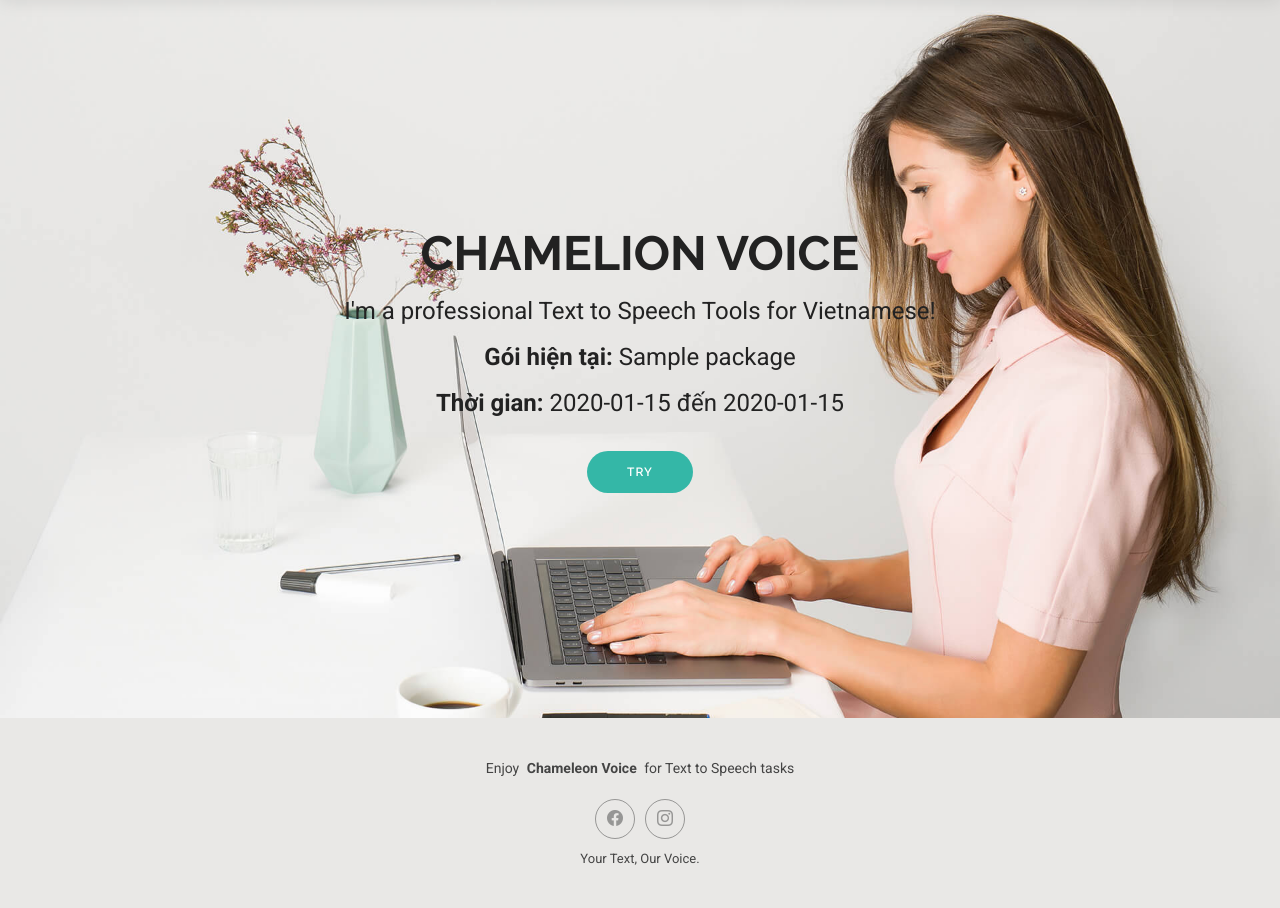
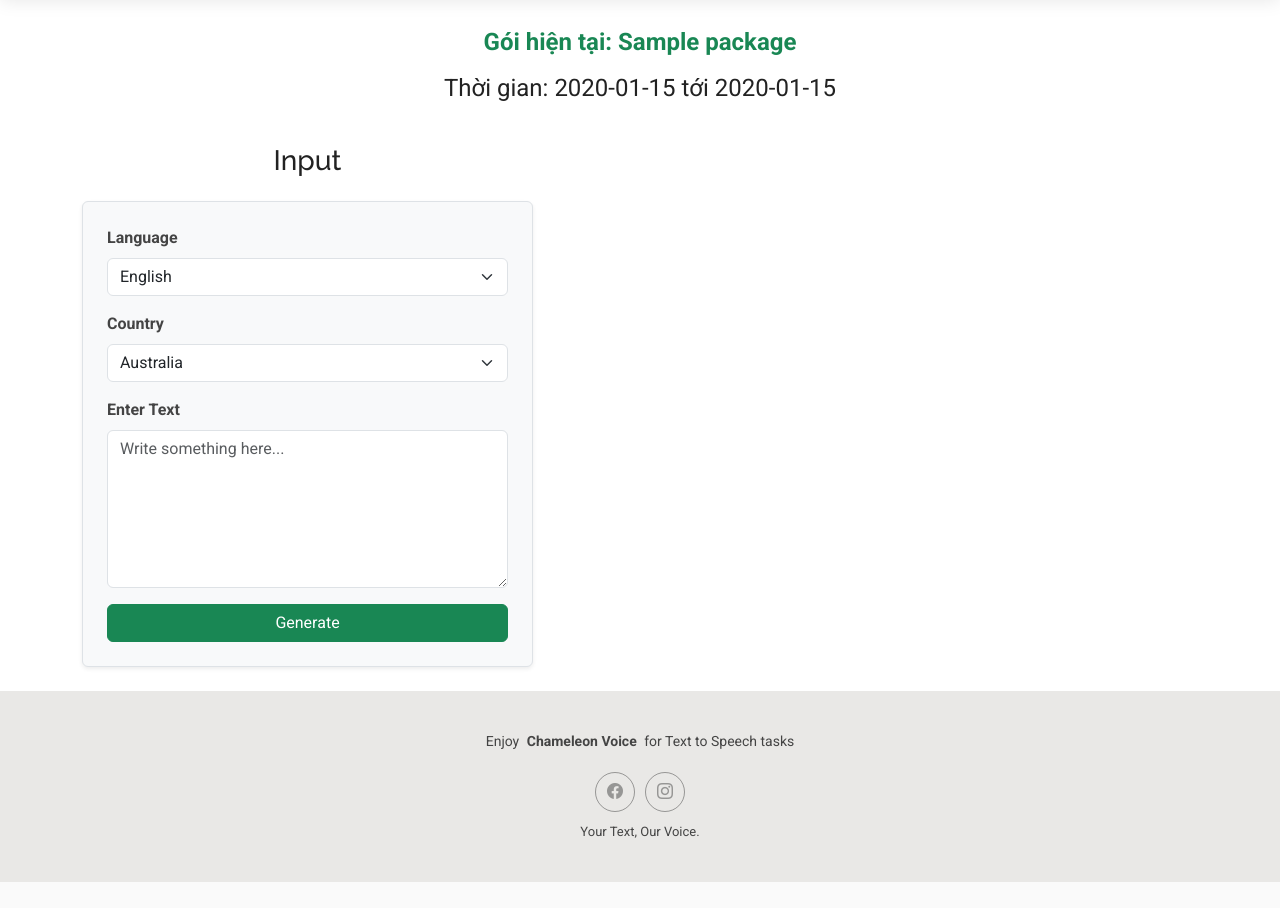
Before and after one commit to phamnguyet2003/DSP-Project, a Django app: page /index/ in a window 1280 px wide. Shown: the part 83-991 px from the top of the page. After the commit the page ends 965 px from the top, so only its background shows below. Run offline with Django 5.2, Linux system fonts and the light colour scheme; a user stored in the database is signed in; tables that the repository leaves empty hold one stand-in row (values such as "Sample post"); some libraries are stand-ins or nearby versions.

Commit message:
ver 1 - 2/2/2025

```diff
--- a/tts_project/home/Templates/index.html
+++ b/tts_project/home/Templates/index.html
@@ -3,31 +3,94 @@
 {% block main-content %}
 <main class="main">
 
-  <!-- Hero Section -->
-  <section id="hero" class="hero section">
-
-    <img src="assets/img/hero-bg.jpg" alt="" data-aos="fade-in">
-
-    <div class="container text-center" data-aos="zoom-out" data-aos-delay="100">
+  <section id="hero" class="hero section text-center py-2" style="min-height: 120px; padding: 10px 0;">
+    <div class="container" data-aos="zoom-out" data-aos-delay="100">
       <div class="row justify-content-center">
-        <div class="col-lg-8">
-          <h2>CHAMELION VOICE</h2>
-          <p>I'm a professional Text to Speech Tools for Vietnamese!</p>
-
+        <div class="col-lg-5"> <!-- Thu nhỏ hơn nữa -->
           <!-- Hiển thị thông tin gói dịch vụ nếu có -->
           {% if package.name %}
-            <p><strong>Gói hiện tại:</strong> {{ package.name }}</p>
-            <p><strong>Thời gian:</strong> {{ package.start|date:"Y-m-d" }} đến {{ package.end|date:"Y-m-d" }}</p>
+            <p class="text-success fw-bold small mb-1">Gói hiện tại: {{ package.name }}</p>
+            <p class="small mb-0">Thời gian: {{ package.start|date:"Y-m-d" }} tới {{ package.end|date:"Y-m-d" }}</p>
           {% else %}
-            <p><strong>Chưa có gói dịch vụ nào.</strong></p>
+            <p class="text-danger small mb-0">Chưa có gói dịch vụ nào.</p>
           {% endif %}
-
-          <a href="{% url 'index' %}" class="btn-get-started">Try</a>
         </div>
       </div>
     </div>
+  </section><!-- /Hero Section -->
 
-  </section><!-- /Hero Section -->
+  <div class="container my-4">
+    <div class="row justify-content-between"> <!-- Chia màn hình thành 2 phần -->
+
+      <!-- Input Section -->
+      <div class="col-md-5">
+        <h3 class="text-center mb-4">Input</h3>
+        <form action="" method="post" class="p-4 border rounded shadow-sm bg-light">
+            {% csrf_token %}
+
+            <div class="mb-3">
+                <label for="language" class="form-label fw-bold">Language</label>
+                <select id="language" class="form-select" name="lang">
+                    <option value="en">English</option>
+                    <option value="hi">Hindi</option>
+                    <option value="fr">French</option>
+                    <option value="zh-TW">Mandarin (Taiwan)</option>
+                    <option value="zh-CN">Mandarin (China Mainland)</option>
+                    <option value="pt">Portuguese</option>
+                    <option value="es">Spanish</option>
+                </select>
+            </div>
+
+            <div class="mb-3">
+                <label for="country" class="form-label fw-bold">Country</label>
+                <select id="country" class="form-select" name="tdl">
+                    <option value="com.au">Australia</option>
+                    <option value="co.uk">United Kingdom</option>
+                    <option value="com">United States</option>
+                    <option value="ca">Canada</option>
+                    <option value="co.in">India</option>
+                    <option value="ie">Ireland</option>
+                    <option value="co.za">South Africa</option>
+                    <option value="fr">France</option>
+                    <option value="com.br">Brazil</option>
+                    <option value="pt">Portugal</option>
+                    <option value="com.mx">Mexico</option>
+                    <option value="com.mx">Spain</option>
+                </select>
+            </div>
+
+            <div class="mb-3">
+                <label for="text_area" class="form-label fw-bold">Enter Text</label>
+                <textarea class="form-control" id="text_area" rows="6" name="text" required placeholder="Write something here..."></textarea>
+            </div>
+
+            <div class="text-center">
+                <input type="submit" class="btn btn-success w-100" value="Generate">
+            </div>
+        </form>
+      </div>
+
+      <!-- Output Section -->
+      <div class="col-md-5">
+        {% if loc %}
+        <h3 class="text-center mb-4">Output</h3>
+
+        <div class="alert alert-success" role="alert">
+            Your File is Ready to
+            <a href="{% static 'sound/' %}{{ loc }}" download>Download</a>
+        </div>
+
+        <div style="margin-top: 30px; margin-bottom: 50px;" class="center">
+            <audio controls style="width: 100%;">
+                <source src="{% static 'sound/' %}{{ loc }}" type="audio/mp3">
+                Your browser does not support the audio element.
+            </audio>
+        </div>
+        {% endif %}
+      </div>
+
+    </div>
+  </div>
 
 </main>
 {% endblock %}
--- a/tts_project/home/views.py
+++ b/tts_project/home/views.py
@@ -9,7 +9,12 @@
 from django.core.cache import cache
 from django.contrib.auth import logout
 
-
+# model
+from gtts import gTTS
+import string
+import random
+import os
+import shutil
 # Create your views here.
 def get_home(request):
 
@@ -28,10 +33,11 @@
 
     return render(request, 'payments.html', {'username':username, 'customer_value': money})
 
-def get_index(request): # giao diện để dùng tool
+def get_index(request):
     if not request.user.is_authenticated:
         return redirect('login')  # Hoặc trang đăng nhập của bạn
     customer = Customer.objects.get(username=request.user.username)
+
     # Lấy gói dịch vụ active của người dùng
     active_subscription = Subscription.objects.filter(customer=customer, status=True).first()
     if active_subscription:
@@ -39,10 +45,35 @@
         active_package_start_date = active_subscription.start_date
         active_package_end_date = active_subscription.end_date
 
-
     username = request.user.name
     money = request.user.money
-    return render(request, 'index.html', {'username':username, 'customer_value': money, 'package':{'name':active_package_name, 'start':active_package_start_date, 'end':active_package_end_date}})
+
+    loc = None  # Khởi tạo biến `loc` cho việc truyền kết quả file âm thanh
+
+    if request.method == "POST":
+        letters = string.ascii_lowercase
+
+        file_name = f"{''.join(random.choice(letters) for i in range(10))}.mp3"
+
+        text = request.POST['text']
+        tdl = request.POST['tdl']
+        lang = request.POST['lang']
+
+        tts = gTTS(text, lang=lang, tld=tdl)
+        tts.save(file_name)
+
+        dir = os.getcwd()
+        full_dir = os.path.join(dir, file_name)
+        print(dir)
+        print(full_dir)
+
+        # Di chuyển file vào thư mục tĩnh
+        dest = shutil.move(full_dir, os.path.join(dir, "static/sound/"))
+
+        # Lưu tên file vào biến loc để hiển thị trên trang
+        loc = file_name
+
+    return render(request, 'index.html', {'username': username, 'customer_value': money, 'package': {'name': active_package_name, 'start': active_package_start_date, 'end': active_package_end_date}, 'loc': loc})
 
 def get_money(request): # nạp tiền
     if not request.user.is_authenticated:
```
